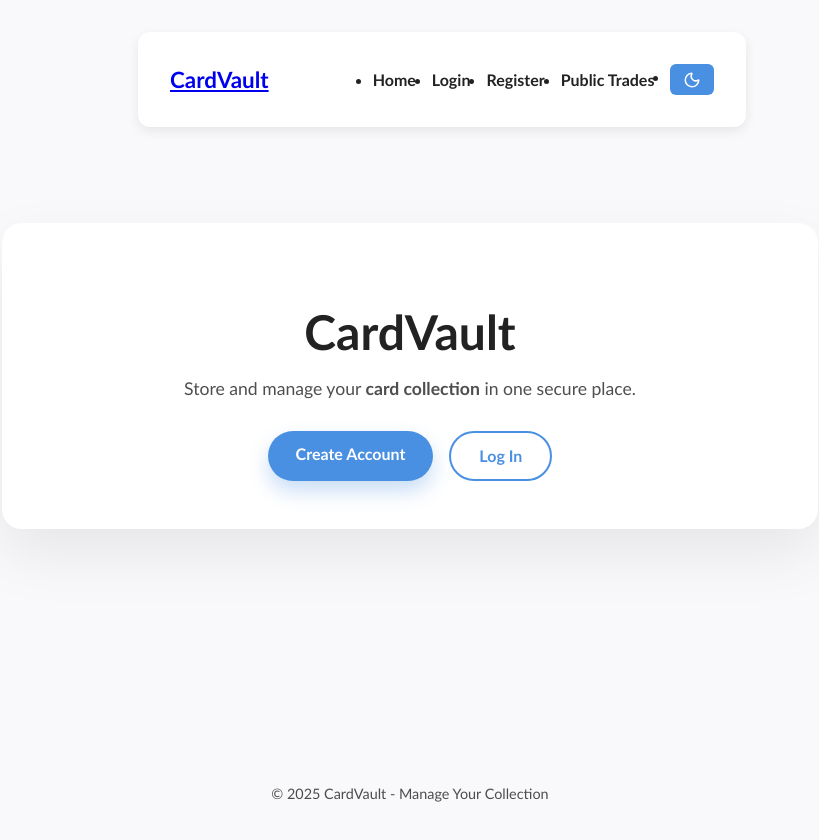
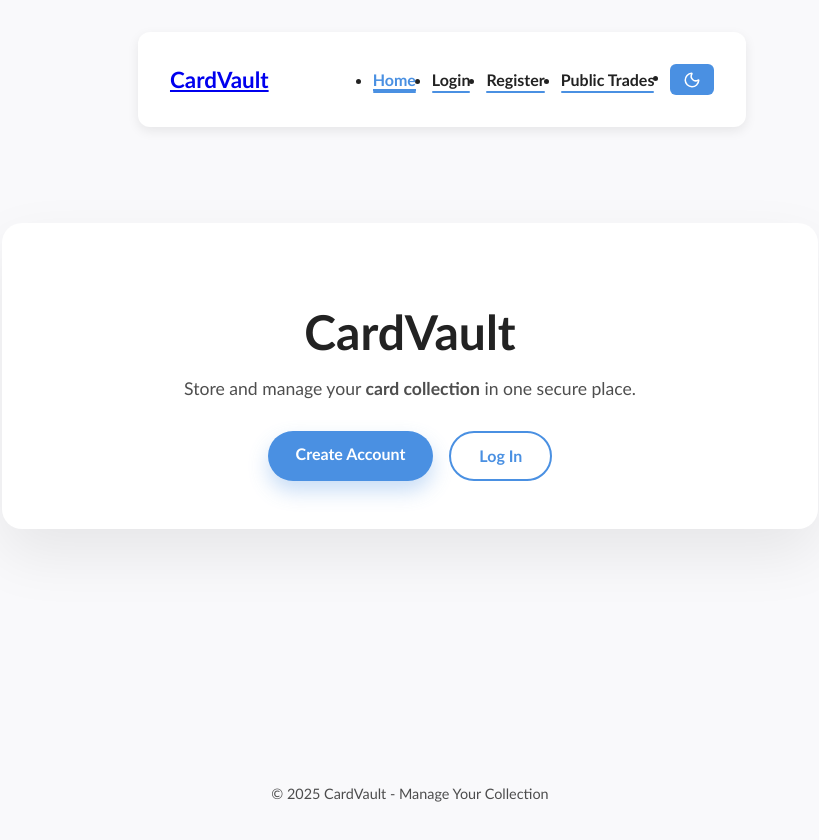
Before and after one commit to DiosOne/cardvault, a React (Vite) app in the folder client/: page / in a window 1280 px wide. Shown: the top 840 px of the page, without its empty margins (230-1049 px from the left). Built offline with nearby package versions, Linux system fonts and the light colour scheme.

Commit message:
changed Link to NavLink, added css styling for it

```diff
--- a/client/src/App.css
+++ b/client/src/App.css
@@ -277,6 +277,7 @@ button:active{
   text-decoration: none;
   color: var(--text);
   font-weight: bold;
+  position: relative;
   transition: color 0.2s;
 }
 
@@ -296,6 +297,40 @@ button:active{
 
 .nav-right button:hover{
   background-color: #3a7ad9;
+}
+
+/* active NavLink */
+.nav-right a.active{
+  color: var(--accent);
+  border-bottom: 2px solid var(--accent);
+}
+
+.nav-right a.active::after{
+  content: '';
+  position: absolute;
+  bottom: -4px;
+  left: 0;
+  width: 100%;
+  height: 2px;
+  background-color: var(--accent);
+  border-radius: 2px;
+}
+
+.nav-right a::after{
+  content: '';
+  position: absolute;
+  bottom: -4px;
+  left: 0;
+  width: 100%;
+  height: 2px;
+  background-color: var(--accent);
+  border-radius: 2px;
+  transition: width 0.3s ease;
+}
+
+.nav-right a:hover::after,
+.nav-right a.active::after{
+  width: 100%;
 }
 
 /* Home */
--- a/client/src/components/Navbar.jsx
+++ b/client/src/components/Navbar.jsx
@@ -1,5 +1,5 @@
 import { useContext, useEffect, useState } from 'react';
-import { Link, useNavigate } from 'react-router-dom';
+import { NavLink, useNavigate } from 'react-router-dom';
 import { AuthContext } from '../context/AuthContext';
 import {Moon, Sun} from 'lucide-react';
 
@@ -36,9 +36,9 @@ export default function Navbar() {
       <nav className='navbar' role='navigation' aria-label='Main navigation'>
         <div className='nav-list'>
           <h1>
-            <Link to='/' aria-label='Go to CardVault homepage'>
+            <NavLink to='/' aria-label='Go to CardVault homepage'>
               CardVault
-            </Link>
+            </NavLink>
           </h1>
         </div>
 
@@ -46,9 +46,14 @@ export default function Navbar() {
           {user ? (
             <>
               <li>
-                <Link to='/dashboard' aria-label='Go to your dashboard'>
+                <NavLink to='/dashboard' aria-label='Go to your dashboard'>
                   Dashboard
-                </Link>
+                </NavLink>
+              </li>
+              <li>
+                <NavLink to='/public' aria-label='See the cards up for trade'>
+                  Public Trades
+                </NavLink>
               </li>
               <li>
                 <button
@@ -63,24 +68,24 @@ export default function Navbar() {
           ) : (
             <>
               <li>
-                <Link to='/' aria-label='Go to homepage'>
+                <NavLink to='/' aria-label='Go to homepage'>
                   Home
-                </Link>
+                </NavLink>
               </li>
               <li>
-                <Link to='/login' aria-label='Go to login page'>
+                <NavLink to='/login' aria-label='Go to login page'>
                   Login
-                </Link>
+                </NavLink>
               </li>
               <li>
-                <Link to='/register' aria-label='Go to registration page'>
+                <NavLink to='/register' aria-label='Go to registration page'>
                   Register
-                </Link>
+                </NavLink>
               </li>
               <li>
-                <Link to='/public' aria-label='Browse public trades'>
+                <NavLink to='/public' aria-label='Browse public trades'>
                   Public Trades
-                </Link>
+                </NavLink>
               </li>
             </>
           )}
--- a/client/src/pages/Home.jsx
+++ b/client/src/pages/Home.jsx
@@ -4,7 +4,7 @@ export default function Home() {
   return (
     <main className="home" role='main'>
       <header className="hero" aria-labelledby='site-title'>
-        <h1 id='site -title'>CardVault</h1>
+        <h1 id='site-title'>CardVault</h1>
         <p>Store and manage your <strong>card collection</strong> in one secure place.</p>
         <nav className="hero-actions" aria-label='Primary navigation'>
           <Link className="btn primary" to="/register" aria-label='Create a CardVault account'>
```
